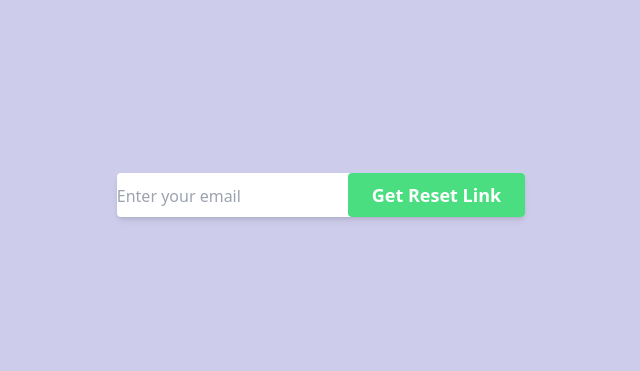
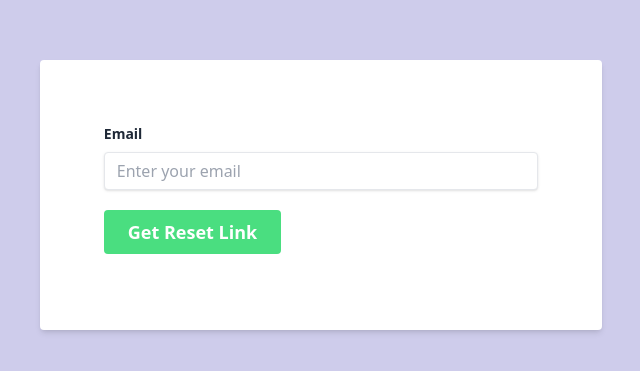
Before and after one commit to rabiulahsan/college-project-client, a React (Vite) app: page /reset-password in a window 1280 px wide. Shown: the part 205-576 px from the top of the page, without its empty margins (319-959 px from the left). Built offline with nearby package versions, Linux system fonts and the light colour scheme; no server answers.

Commit message:
reset page design completed with functionality

```diff
--- a/src/Pages/LoginPage/ResetPage.jsx
+++ b/src/Pages/LoginPage/ResetPage.jsx
@@ -1,10 +1,13 @@
-import { useRef } from "react";
+import { useRef, useState } from "react";
 import UseAuth from "../../Hook/UseAuth";
 import Swal from "sweetalert2";
+import { useNavigate } from "react-router-dom";
 
 const ResetPage = () => {
   const emailRef = useRef(null);
   const { resetEmail } = UseAuth();
+  const [error, setError] = useState("");
+  const navigate = useNavigate();
 
   const handleResetPass = () => {
     const email = emailRef.current.value;
@@ -13,21 +16,33 @@ const ResetPage = () => {
       return;
     }
     resetEmail(email)
-      .then(() => Swal.fire("Check your email"))
-      .catch((err) => console.log(err));
+      .then(() => {
+        Swal.fire("Check your email");
+        navigate("/login");
+      })
+      .catch((err) => {
+        console.log(err);
+        setError(err.message);
+      });
   };
 
   return (
     <div className="flex justify-center items-center bg-[#cecceb] h-screen">
-      <div className="bg-white shadow-md rounded">
+      <div className="bg-white shadow-md rounded p-[5%]">
+        <label className="block text-gray-700 text-sm font-bold mb-2">
+          <span className="label-text">Email</span>
+        </label>
         <input
           type="text"
           ref={emailRef} // Assign the ref here
           placeholder="Enter your email"
+          className="shadow appearance-none border rounded w-full py-2 px-3 text-gray-700 leading-tight focus:outline-none focus:shadow-outline"
         />
-        <button onClick={handleResetPass} className="green-btn">
+        <button onClick={handleResetPass} className="green-btn mt-5">
           Get Reset Link
         </button>
+        {/* for error  */}
+        <p className="text-red-600 text-lg font-semibold mt-3">{error}</p>
       </div>
     </div>
   );
```
